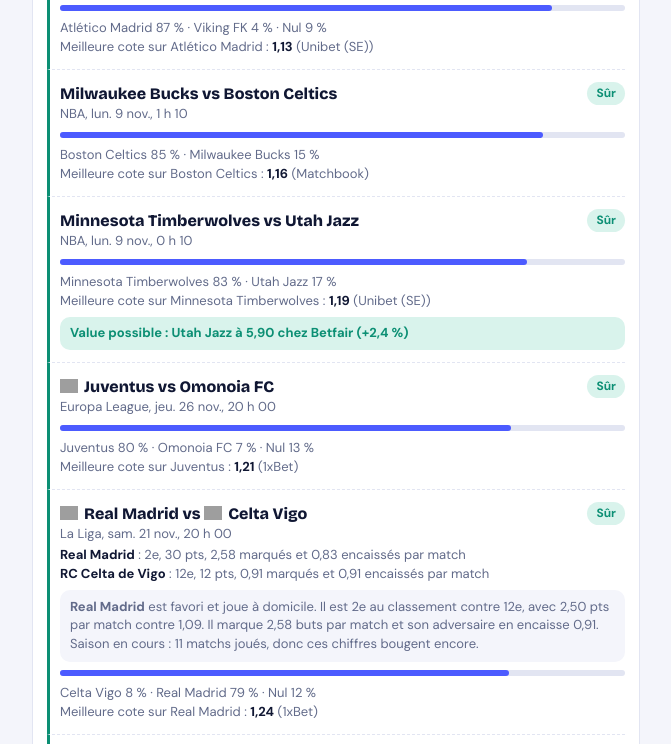
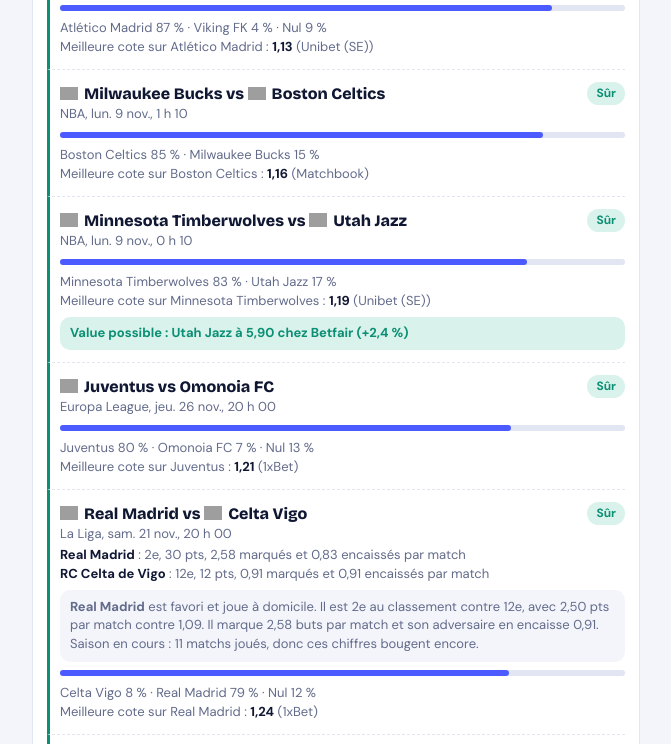
Before and after one commit to gabnat250/radar-value, a plain HTML site: page index.html in a window 1280 px wide. Shown: the part 916-1660 px from the top of the page, without its empty margins (304-975 px from the left). Drawn offline with nearby package versions, Linux system fonts and the light colour scheme; grey boxes are pictures that could not be loaded.

Commit message:
Update index.html

```diff
--- a/index.html
+++ b/index.html
@@ -191,4 +191,4 @@ chips();rb();
 fetch('data.json?'+Date.now()).then(function(r){return r.json()}).then(function(j){
   D=j.matches;$('up').textContent='Mis à jour le '+new Date(j.updated).toLocaleString('fr-CA',{dateStyle:'medium',timeStyle:'short'});render();
 }).catch(function(){$('up').textContent='Pas encore de données. Lance la mise à jour dans GitHub (onglet Actions).'});
-</script><script src="equipes.js"></script><script src="matchs.js"></script><script src="news.js"></script></script><script src="logos.js"></script></body></html>
+</script><script src="equipes.js"></script><script src="matchs.js"></script><script src="news.js"></script></script><script src="logos.js"></script><script src="nbalogos.js"></script></body></html>
```
